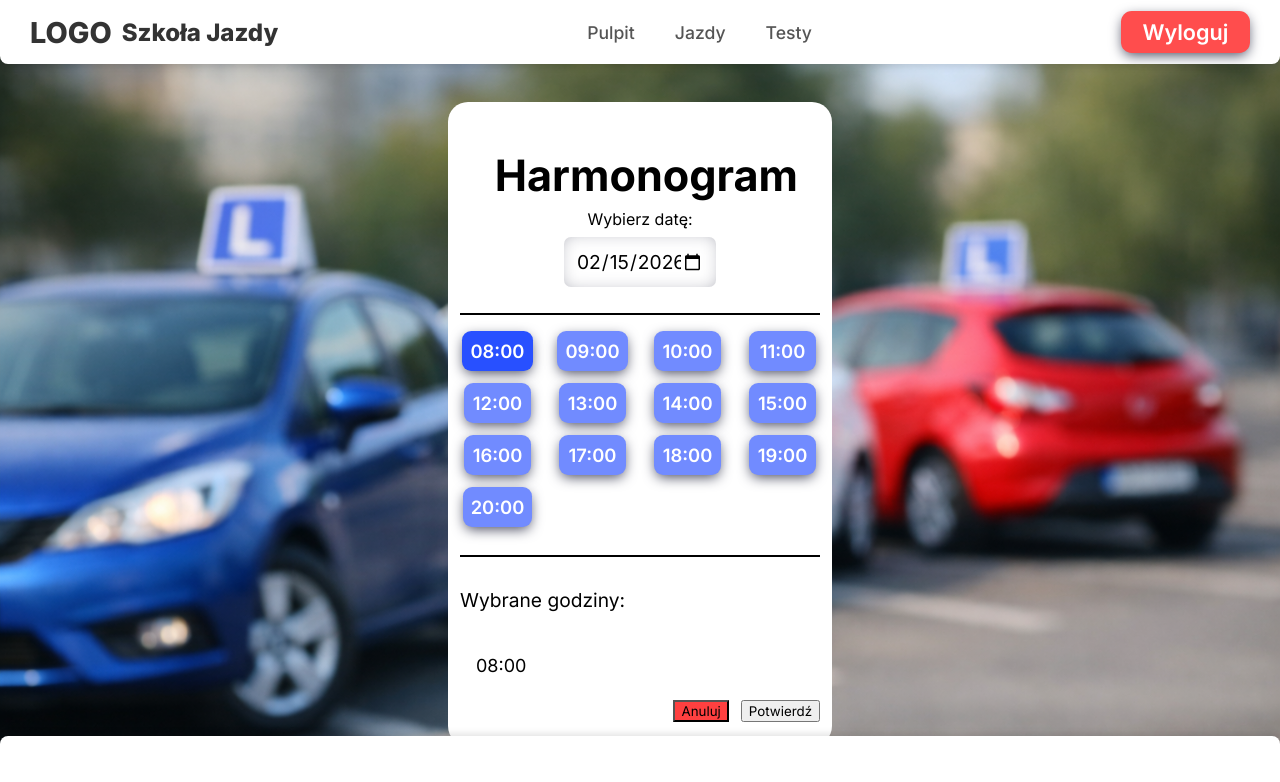
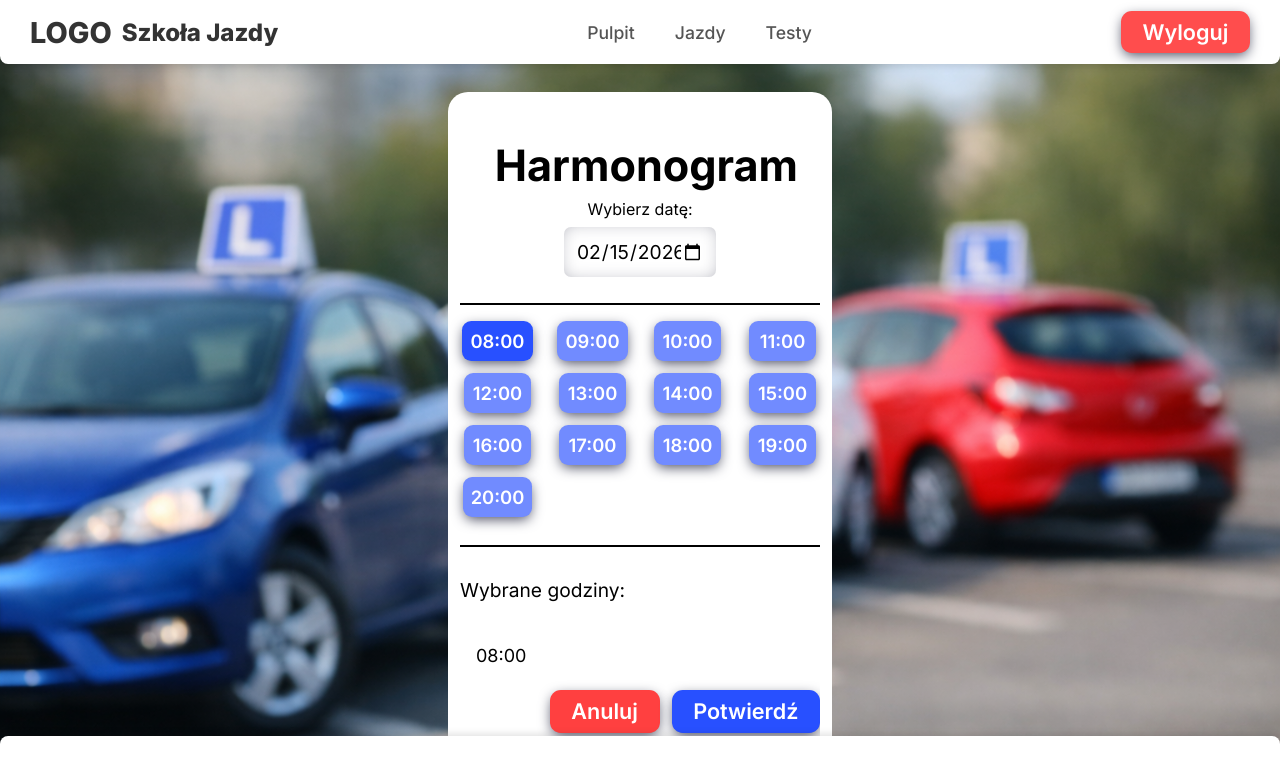
Before and after one commit to GracjanHajdasz/prawko-jazdy, a React (Vite) app in the folder frontend/: page /scheduler in a window 1280 px wide. Both pictures are taken after a click on the button "08:00". Shown: the top 782 px of the page. Built offline with nearby package versions, Linux system fonts and the light colour scheme.

Commit message:
scheduler buttons style fix

```diff
--- a/frontend/src/App.jsx
+++ b/frontend/src/App.jsx
@@ -20,7 +20,7 @@ export default function App() {
 
   return (
     <BrowserRouter>
-    <Navbar />
+      <Navbar />
       <div className="app">
         <Routes>
           {/* {{hasAccount ? ( */}
--- a/frontend/src/components/scheduler/confirmation/Confirmation.jsx
+++ b/frontend/src/components/scheduler/confirmation/Confirmation.jsx
@@ -3,42 +3,30 @@ import "./Confirmation.css";
 
 export default function Confirmation({ selectedSlots, setSelectedSlots }) {
   const [isHiding, setIsHiding] = useState(false);
-  // 1. Tworzymy lokalny stan do wyświetlania, żeby "pamiętał" dane podczas animacji wyjścia
   const [displaySlots, setDisplaySlots] = useState(selectedSlots);
 
   useEffect(() => {
-    // Jeśli są wybrane sloty, aktualizujemy wyświetlanie i resetujemy stan ukrywania
     if (selectedSlots.length > 0) {
       setDisplaySlots(selectedSlots);
       setIsHiding(false);
-    }
-    // Jeśli sloty zostały wyczyszczone (np. ręcznie odklikane do zera),
-    // uruchamiamy animację ukrywania, ALE NIE czyścimy displaySlots,
-    // żeby tekst nie zniknął nagle.
-    else if (selectedSlots.length === 0 && !isHiding) {
+    } else if (selectedSlots.length === 0 && !isHiding) {
       setIsHiding(true);
     }
   }, [selectedSlots, isHiding]);
 
   function cancelSlots() {
     setIsHiding(true);
-    // Czekamy tyle, ile trwa animacja w CSS (0.3s)
     setTimeout(() => {
       setSelectedSlots([]);
-      // Uwaga: Tutaj nie musimy czyścić displaySlots ręcznie,
-      // bo przy kolejnym otwarciu nadpiszą się nowymi danymi.
       setIsHiding(false);
     }, 300);
   }
 
-  // Jeśli nie ma nic do wyświetlenia (na starcie), nie renderujemy nic
-  // Zapobiega to pokazywaniu pustego paska przy pierwszym ładowaniu
   if (displaySlots.length === 0 && selectedSlots.length === 0) {
     return null;
   }
 
   return (
-    // 2. Renderujemy displaySlots zamiast selectedSlots
     <div className={`confirmation-container ${isHiding ? "hiding" : ""}`}>
       <p>Wybrane godziny: </p>
       <div className="selected-slots-container">
@@ -47,10 +35,10 @@ export default function Confirmation({ selectedSlots, setSelectedSlots }) {
         })}
       </div>
       <div className="btn-container">
-        <button onClick={cancelSlots} className="cancel-btn">
+        <button onClick={cancelSlots} className="btn cancel-btn">
           Anuluj
         </button>
-        <button>Potwierdź</button>
+        <button className="btn">Potwierdź</button>
       </div>
     </div>
   );
```
